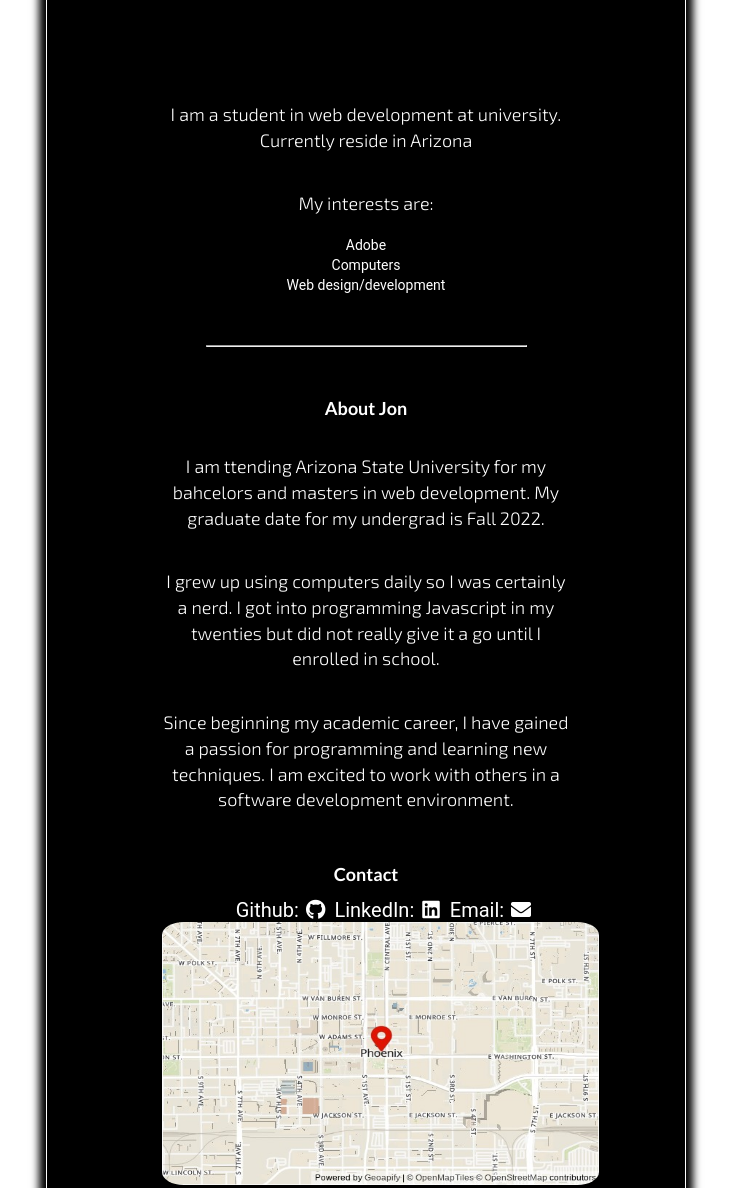
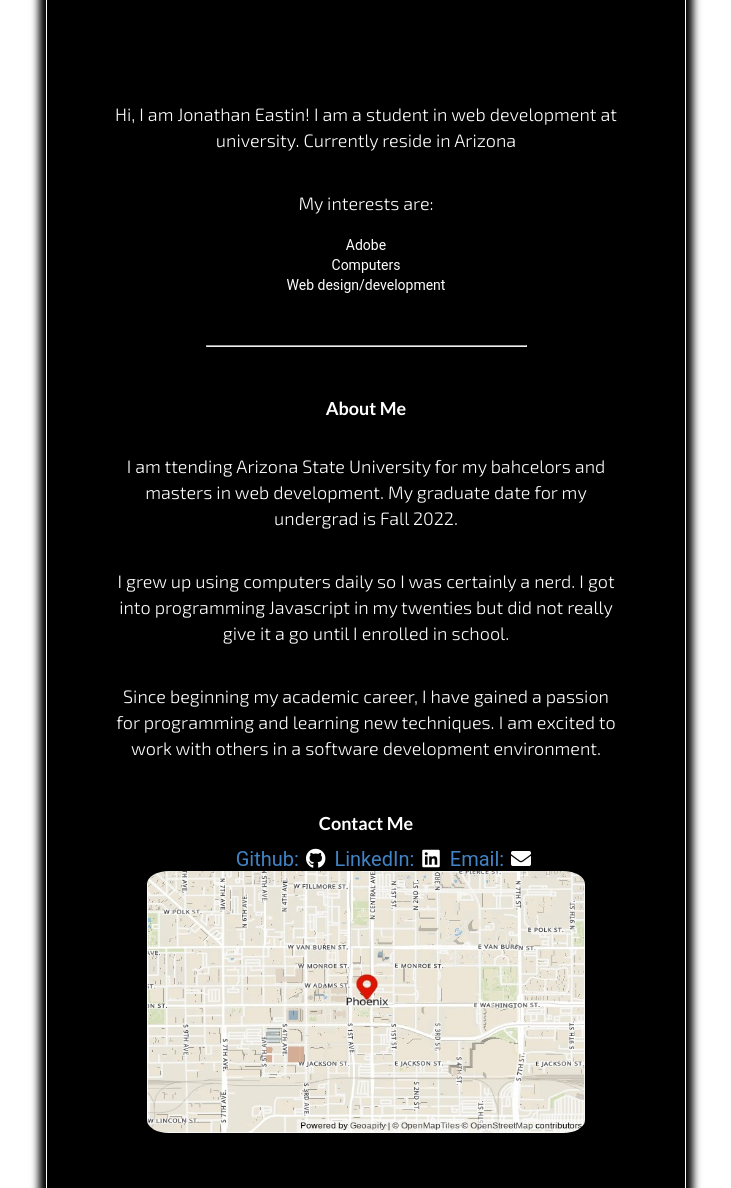
Before and after one commit to JonEast87/Thinkful-Portfolio, a plain HTML site: page index.html in a window 1280 px wide. Shown: the part 556-1744 px from the top of the page, without its empty margins (274-1005 px from the left). Drawn offline with nearby package versions, Linux system fonts and the light colour scheme.

Commit message:
adjusted a few things according to the grading, updated html comments and fixed unfilled a links

```diff
--- a/index.html
+++ b/index.html
@@ -19,12 +19,13 @@
       <!-- Personally headshot for portfolio page -->
       <!-- Intro article that covers basic intro and likes -->
       <article class="panel">
+        <!-- Container -->
         <div class="panel_info">
-          <h2>Hello, I am Jonathan Eastin!</h2>
+          <h2>Introduction</h2>
           <br>
           <img src="assets/images/portfolio_shot.jpeg" alt="Headshot">
           <br>
-          <p>I am a student in web development at university. Currently reside in Arizona</p>
+          <p>Hi, I am Jonathan Eastin! I am a student in web development at university. Currently reside in Arizona</p>
           <br>
           <p>My interests are:</p>
           <ul>
@@ -40,8 +41,9 @@
 
       <!-- About Me article that contains a short bio of me -->
       <article class="panel">
+        <!-- Container -->
         <div class="panel_info">
-          <h3>About Jon</h3>
+          <h3>About Me</h3>
           <br>
           <p>I am ttending Arizona State University for my bahcelors and masters in web development. My graduate date for my undergrad is Fall 2022.</p>
           <br>
@@ -53,12 +55,13 @@
 
       <!-- Contact portion containing social links, has special styling compared to the other articles to stand out more -->
         <article class="panel">
+          <!-- Container -->
           <div class="panel_info">
-            <h3>Contact</h3>
-            <ol id="contact_ul">
-              <li>Github: <a href="https://github.com/JonEast87"><i class="github icon"></i></a></li>
-              <li>LinkedIn: <a href="https://www.linkedin.com/in/joneastin/"><i class="linkedin icon"></i></a></li>
-              <li>Email: <a href="j.d.east@icloud.com"><i class="envelope icon"></i></a></li>
+            <h3>Contact Me</h3>
+            <ol id="contact_ol">
+              <li><a href="https://github.com/JonEast87">Github: <i class="github icon"></i></a></li>
+              <li><a href="https://www.linkedin.com/in/joneastin/">LinkedIn: <i class="linkedin icon"></i></a></li>
+              <li><a href="j.d.east@icloud.com">Email: <i class="envelope icon"></i></a></li>
             </ol>
             <img id="map" src="assets/images/phoenix.png" alt="Static map of Phoenix AZ">
 
@@ -67,7 +70,7 @@
 
     <!-- Standard, short and sweet footer -->
     <footer class="shadow_effect">
-      <h4>Jonathan Eastin</h4>
+      <h3>Jonathan Eastin</h3>
     </footer>
   </main>
 </body>
--- a/style.css
+++ b/style.css
@@ -11,12 +11,13 @@ article {
 }
 
 /* handles the contact ul specifically */
-#contact_ul {
+#contact_ol {
   list-style: none;
   text-align: center;
 }
 
-#contact_ul > li {
+/* targets listed items for just the ordered list on the page */
+#contact_ol > li {
   display: inline;
   font-size: 20px;
   list-style-type: disc;
@@ -52,7 +53,7 @@ hr {
   color: #fff;
 }
 
-.icon:hover {
+a:hover, .icon:hover {
   color: gray;
 }
 
@@ -76,15 +77,10 @@ main {
 
 .panel {
   text-align: center;
-  width: 80%;
 }
 
 .panel_info {
   width: 80%;
-}
-
-.panel_info > h3 {
-  text-align: center;
 }
 
 .panel_info > ul {
@@ -108,6 +104,7 @@ ul, li, ol {
   font-family: 'Roboto', serif;
 }
 
+/* utilize the entire screen space on smaller viewports */
 @media screen and (max-width:1024px) {
   main {
     width: 100%;
```
